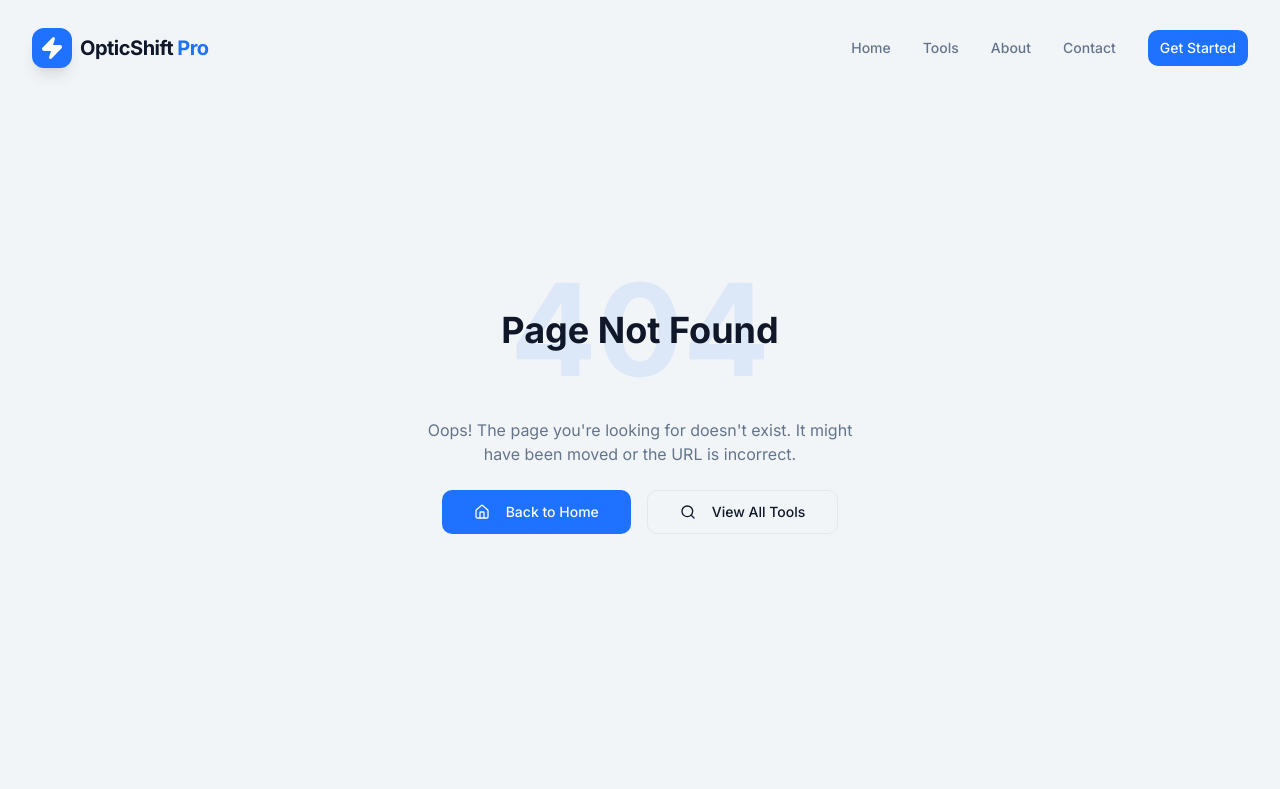
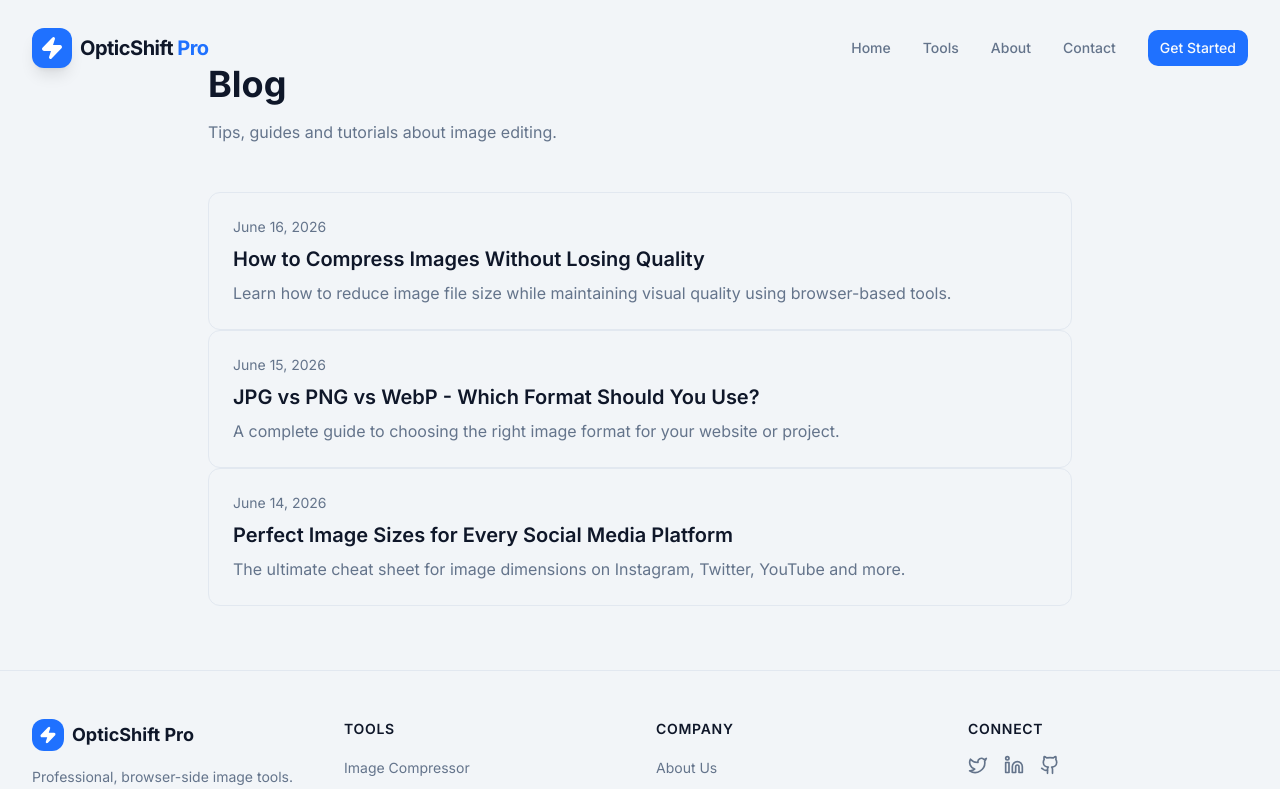
Before and after one commit to surajkumar122024-star/ok01, a Next.js app: page /blog in a window 1280 px wide. Before the commit this address had no page. Shown: the top 789 px of the page. Built offline with nearby package versions, Linux system fonts and the light colour scheme.

Commit message:
Add BlogPage component with blog entries

```diff
--- /dev/null
+++ b/src/app/blog/page.tsx
@@ -0,0 +1,42 @@
+import Link from 'next/link';
+
+const blogs = [
+  {
+    slug: 'how-to-compress-images',
+    title: 'How to Compress Images Without Losing Quality',
+    description: 'Learn how to reduce image file size while maintaining visual quality using browser-based tools.',
+    date: 'June 16, 2026',
+  },
+  {
+    slug: 'jpg-vs-png-vs-webp',
+    title: 'JPG vs PNG vs WebP - Which Format Should You Use?',
+    description: 'A complete guide to choosing the right image format for your website or project.',
+    date: 'June 15, 2026',
+  },
+  {
+    slug: 'resize-images-for-social-media',
+    title: 'Perfect Image Sizes for Every Social Media Platform',
+    description: 'The ultimate cheat sheet for image dimensions on Instagram, Twitter, YouTube and more.',
+    date: 'June 14, 2026',
+  },
+];
+
+export default function BlogPage() {
+  return (
+    <main className="max-w-4xl mx-auto px-4 py-16">
+      <h1 className="text-4xl font-bold mb-4">Blog</h1>
+      <p className="text-muted-foreground mb-12">Tips, guides and tutorials about image editing.</p>
+      <div className="space-y-8">
+        {blogs.map((blog) => (
+          <Link href={`/blog/${blog.slug}`} key={blog.slug}>
+            <div className="border rounded-xl p-6 hover:border-primary transition-colors cursor-pointer">
+              <p className="text-sm text-muted-foreground mb-2">{blog.date}</p>
+              <h2 className="text-xl font-semibold mb-2">{blog.title}</h2>
+              <p className="text-muted-foreground">{blog.description}</p>
+            </div>
+          </Link>
+        ))}
+      </div>
+    </main>
+  );
+}
```
